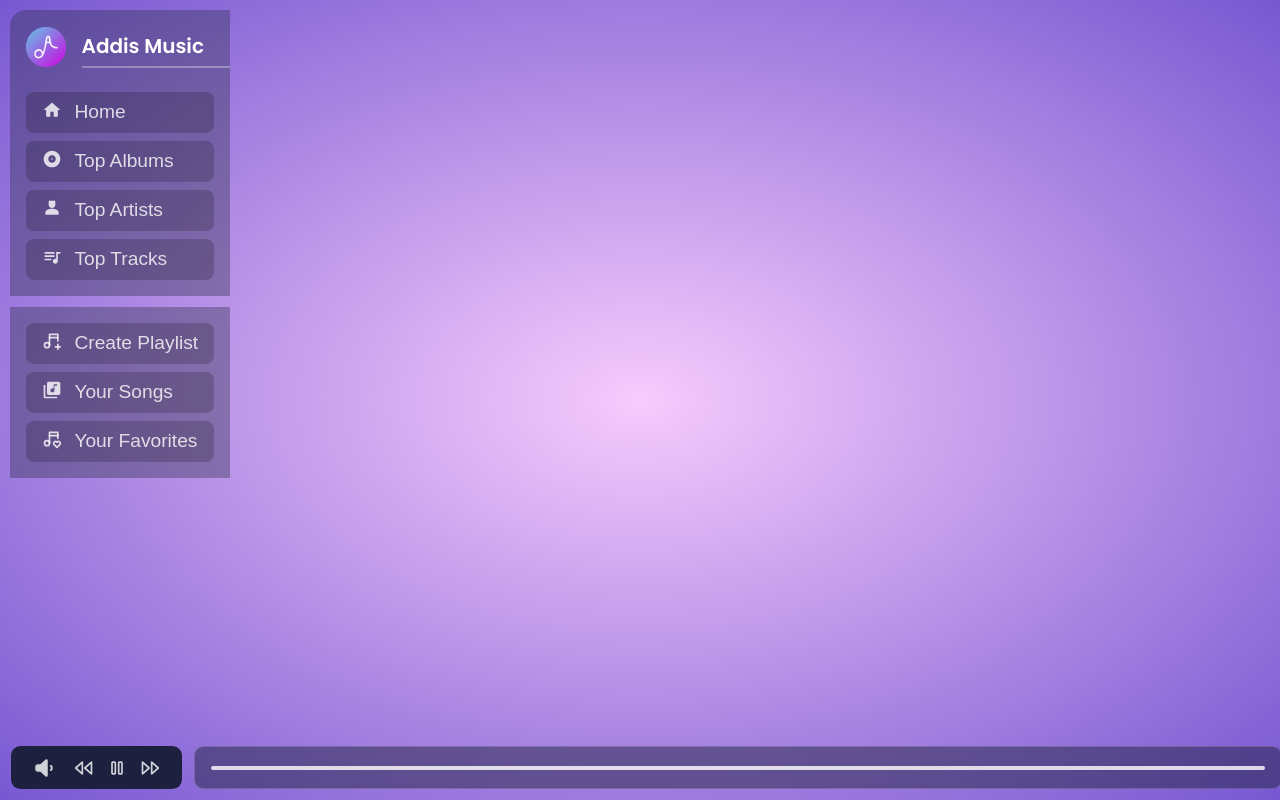
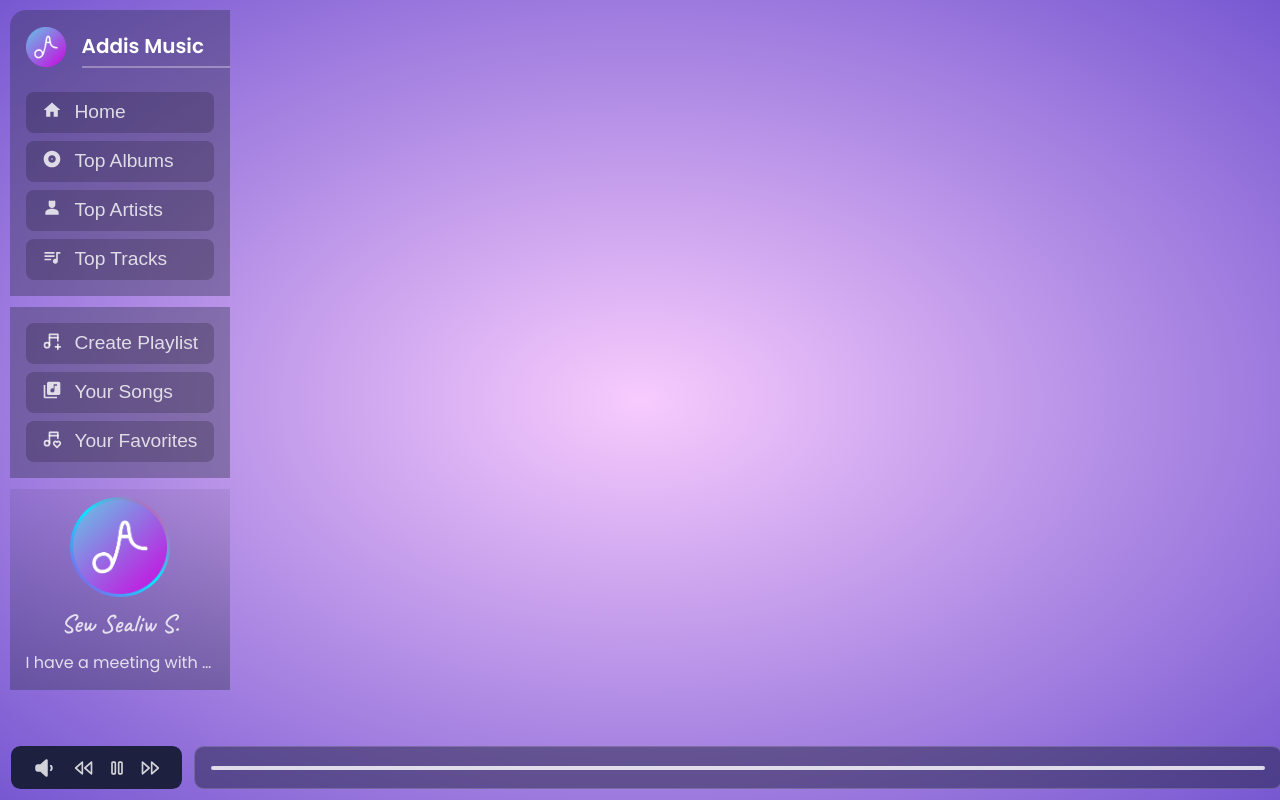
Before and after one commit to sgc93/addisMusic, a React (Vite) app: page / in a window 1280 px wide. Built offline with nearby package versions, Linux system fonts and the light colour scheme; no server answers.

Commit message:
add music meta data displayer component

```diff
--- a/src/features/sidebar/SideBar.jsx
+++ b/src/features/sidebar/SideBar.jsx
@@ -8,6 +8,7 @@ import {
 } from "react-icons/md";
 import { TbMusicHeart, TbMusicPlus } from "react-icons/tb";
 import Logo from "../../ui/Logo";
+import PlayedMusic from "./PlayedMusic";
 import SideBarTab from "./SideBarTab";
 
 const Sidebar = styled.div`
@@ -83,6 +84,7 @@ const SideBar = () => {
 					Your Favorites
 				</SideBarTab>
 			</SidebarChild>
+			<PlayedMusic />
 		</Sidebar>
 	);
 };
```
